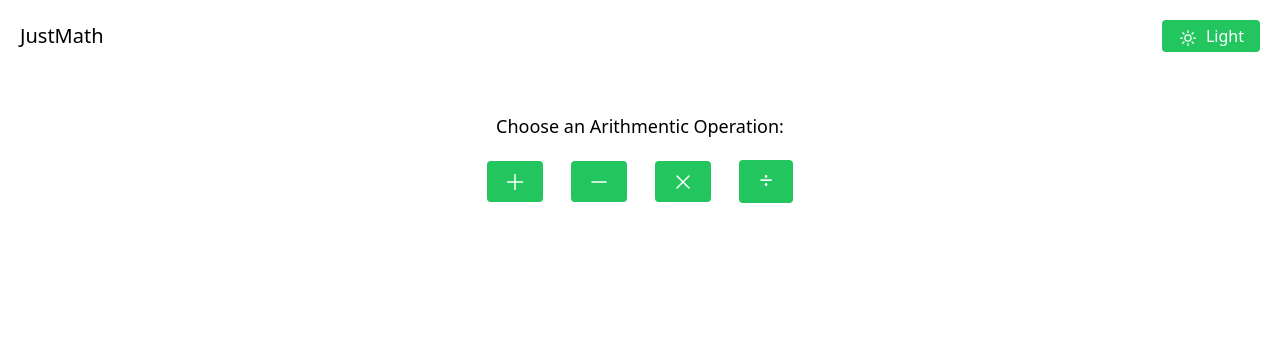
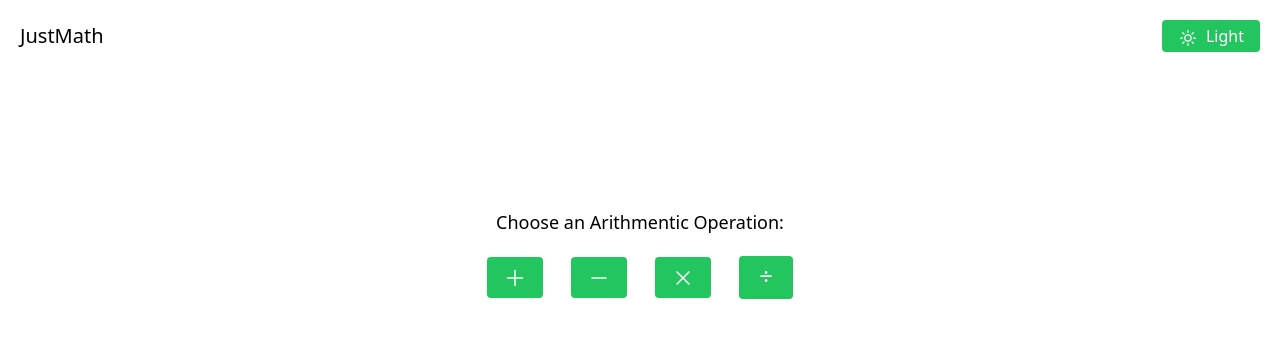
Before and after one commit to JustineLicuanan/math-worksheet-generator, a Vue app: page / in a window 1280 px wide. Shown: the top 338 px of the page. Built offline with nearby package versions, Linux system fonts and the light colour scheme.

Commit message:
center operation buttons

```diff
--- a/src/components/NavBar.vue
+++ b/src/components/NavBar.vue
@@ -1,6 +1,8 @@
 <template>
   <header>
-    <nav class="container mx-auto flex items-center justify-between p-5">
+    <nav
+      class="container mx-auto flex flex-wrap items-center justify-between p-5"
+    >
       <AppLogo />
       <ThemeSwitch />
     </nav>
--- a/src/components/OperationButtons.vue
+++ b/src/components/OperationButtons.vue
@@ -1,5 +1,8 @@
 <template>
-  <section class="flex flex-col items-center justify-center gap-5 py-5">
+  <section
+    class="flex flex-col items-center justify-center gap-5 py-5"
+    :class="worksheetStore.worksheets.value.length === 0 ? 'mt-24' : ''"
+  >
     <h2 class="text-lg">Choose an Arithmentic Operation:</h2>
     <div class="flex flex-wrap items-center justify-center gap-7">
       <button
```
